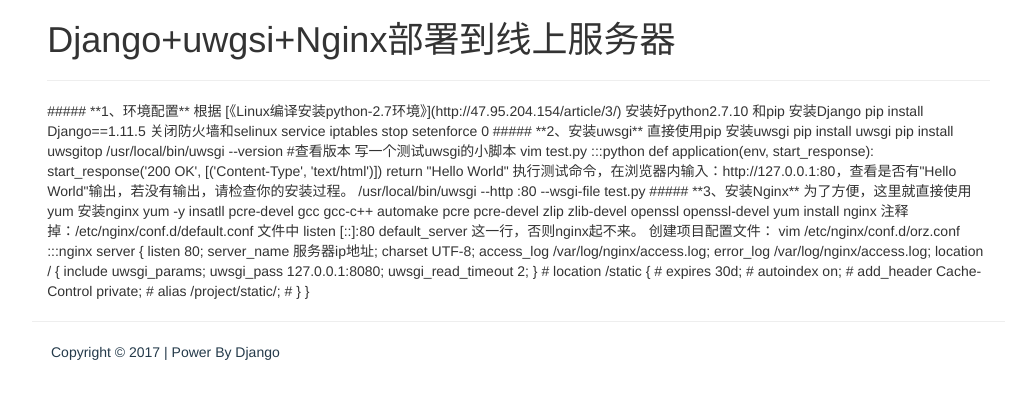
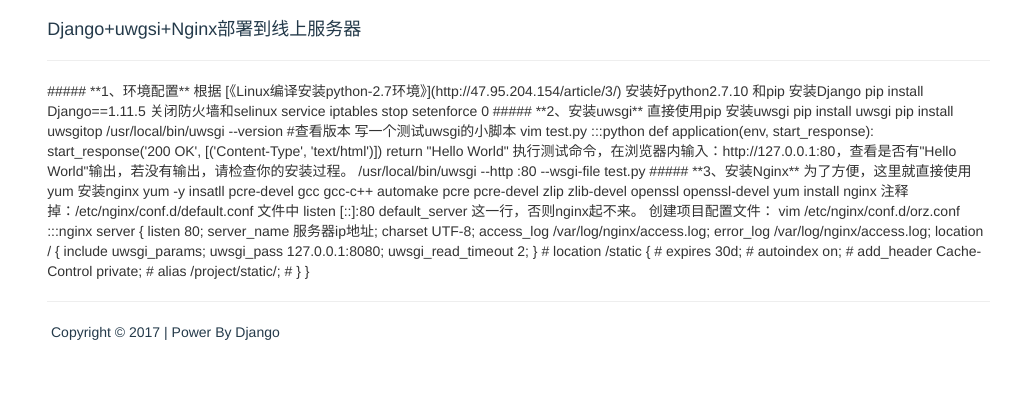
Before and after one commit to xiejia1992/Orz, a Django app: template Orz/orz_app/templates/article_detail.html in a window 1280 px wide. Shown: the part 52-451 px from the top of the page, without its empty margins (19-1055 px from the left). Run offline with Django 3.2, Linux system fonts and the light colour scheme; the template is opened without the code that fills it: values that come from a table or form of the project are taken from there, others are empty; data comes from the database, SQL or seed files in the repository; both versions use the stored data as it was after the commit; parts of the project's set-up code (start-up, migrations or seed data) failed here and were passed over; some libraries are stand-ins or nearby versions.

Commit message:
update article_caption css

```diff
--- a/Orz/orz_app/static/css/app_style.css
+++ b/Orz/orz_app/static/css/app_style.css
@@ -24,5 +24,9 @@ body {
 }
 .footer {
   margin: 20px;
-
 }
+.blog-name {
+  margin: 10px auto;
+  font-size: large;
+  color: #243a4a;
+}
--- a/Orz/orz_app/templates/article_detail.html
+++ b/Orz/orz_app/templates/article_detail.html
@@ -4,11 +4,11 @@
 {% block content %}
     <div class="new-container">
         <div class="starter-template">
-            <h1>{{context.caption}}</h1>
+            <h1 class="blog-name">{{context.caption}}</h1>
             <hr>
             {{ context.context | safe}}
+            <hr>
         </div>
-        <hr>
     </div>
 {% endblock %}
 
--- a/Orz/orz_app/templates/index.html
+++ b/Orz/orz_app/templates/index.html
@@ -29,7 +29,7 @@
             <h1>Orz - Blog</h1>
             <hr>
             {% for article in articles %}
-                <a href="article/{{article.id}}"> {{ article.caption }} </a>
+                <a class="blog-name" href="article/{{article.id}}"> {{ article.caption }} </a>
             <br>
                 <span>{{ article.context | safe | truncatewords:1 }} </span>
             <br>
```
Also changed, not shown: Orz/db.sqlite3.
